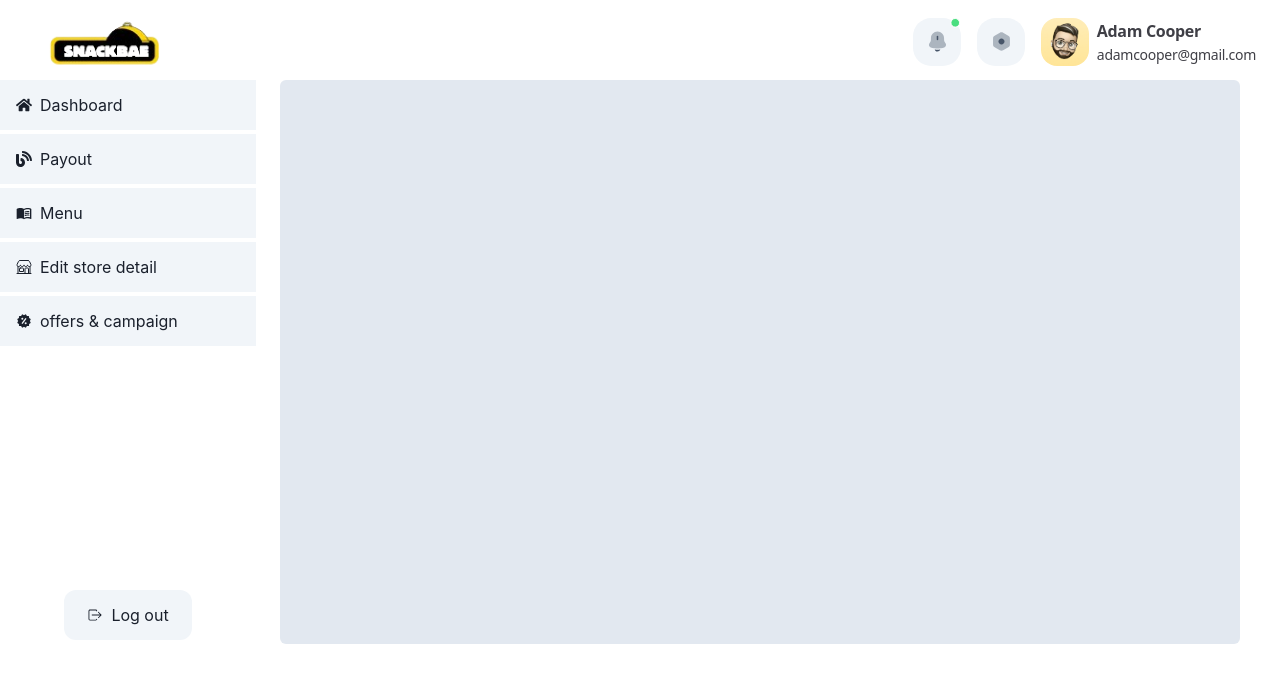
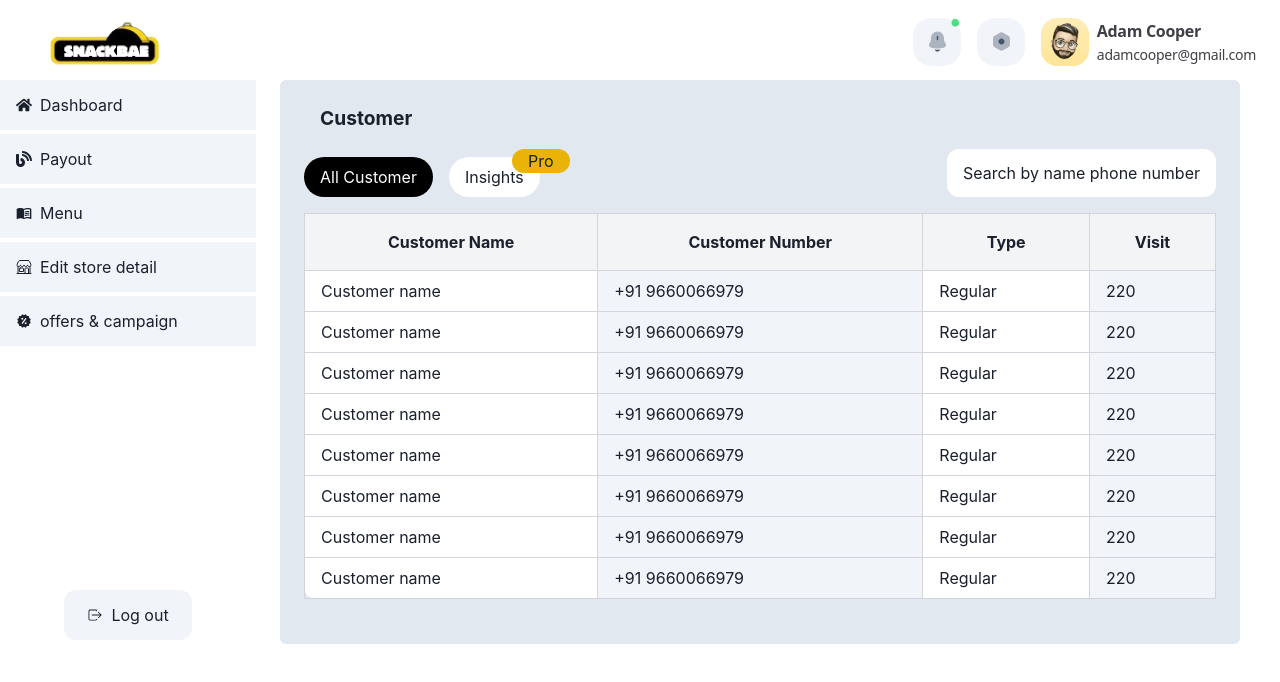
Before and after one commit to snackbae23/snackbaeWeb, a React (Create React App) app: page /customer in a window 1280 px wide. Shown: the top 682 px of the page. Built offline with nearby package versions, Linux system fonts and the light colour scheme.

Commit message:
customer

```diff
--- a/src/Pages/Customer.js
+++ b/src/Pages/Customer.js
@@ -12,6 +12,68 @@ import { Link } from 'react-router-dom'
 import logo from "../assets/logo.png"
 
 const Customer = () => {
+
+    const data=[
+        {
+          "customerName": "Customer name ",
+          "customernum": "+91 9660066979",
+          "type": "Regular",
+          "visit": "220",
+
+        },
+        {
+            "customerName": "Customer name ",
+            "customernum": "+91 9660066979",
+            "type": "Regular",
+            "visit": "220",
+
+          },
+          {
+            "customerName": "Customer name ",
+            "customernum": "+91 9660066979",
+            "type": "Regular",
+            "visit": "220",
+
+          },
+          {
+            "customerName": "Customer name ",
+            "customernum": "+91 9660066979",
+            "type": "Regular",
+            "visit": "220",
+
+          },
+          {
+            "customerName": "Customer name ",
+            "customernum": "+91 9660066979",
+            "type": "Regular",
+            "visit": "220",
+
+          },
+          {
+            "customerName": "Customer name ",
+            "customernum": "+91 9660066979",
+            "type": "Regular",
+            "visit": "220",
+
+          },
+          {
+            "customerName": "Customer name ",
+            "customernum": "+91 9660066979",
+            "type": "Regular",
+            "visit": "220",
+
+          },
+          {
+            "customerName": "Customer name ",
+            "customernum": "+91 9660066979",
+            "type": "Regular",
+            "visit": "220",
+
+          },
+
+
+
+      ]
     return (
         <div className='w-full h-[100vh] flex flex-col'>
             <div className="fixed mt-8  w-full h-[20px]  flex flex-row items-center justify-between  px-6 box-border  max-w-full  text-zinc-700 font-sans">
@@ -83,7 +145,44 @@ const Customer = () => {
                 </div>
 
                 {/* right */}
-        <div className='w-[75%] bg-slate-200 ml-6   rounded-md p-6' >
+                <div className='w-[75%] h-full bg-slate-200 ml-6   rounded-md p-6' >
+                    <h1 className='text-[1.2rem] font-bold  ml-4 '>Customer</h1>
+
+                    <div className='flex justify-between mt-4 relative'>
+                        <div className='mt-2'>
+                            <button className='bg-black text-white rounded-full py-2 px-4'>All Customer</button>
+                            <button className='rounded-full ml-4 bg-white py-2 px-4'>Insights</button>
+
+                        </div>
+                        <p className=' absolute rounded-full bg-yellow-500 size-fit px-4 ml-52 mb-2 '>Pro</p>
+                        <p className='bg-white flex items-center px-4 rounded-xl'>Search by name phone number</p>
+                    </div>
+
+
+                    <div className='w-full mt-4  '>
+                    <table className="min-w-full bg-white border border-gray-300 rounded-xl">
+                        <thead className="bg-gray-100 py-4">
+                            <tr>
+                            <th className="border border-gray-300 px-4 py-4 text-[1rem]">Customer Name</th>
+                            <th className="border border-gray-300 px-4 py-4 text-[1rem]">Customer Number</th>
+                            <th className="border border-gray-300 px-4 py-4 text-[1rem]">Type</th>
+                            <th className="border border-gray-300 px-4 py-4 text-[1rem]">Visit</th>
+
+                            </tr>
+                        </thead>
+                        <tbody>
+                            {data.map((reservation, index) => (
+                            <tr className='' key={index}>
+                                <td className="border border-gray-300 px-4 py-2 items-center ">{reservation.customerName}</td>
+                                <td className="border border-gray-300 px-4 py-2 bg-slate-100">{reservation.customernum}</td>
+                                <td className="border border-gray-300 px-4 py-2">{reservation.type}</td>
+                                <td className="border border-gray-300 px-4 py-2 bg-slate-100">{reservation.visit}</td>
+
+                            </tr>
+                            ))}
+                        </tbody>
+                        </table>
+                    </div>
 
 
 
```
Lines whose indentation alone changed are shown as unchanged.
